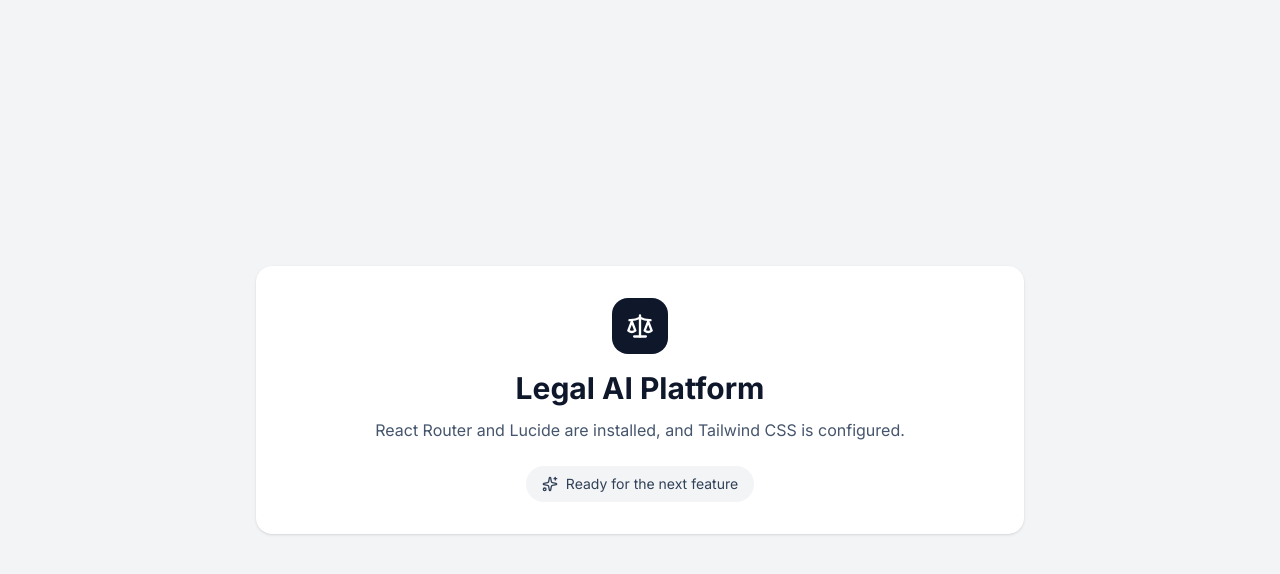
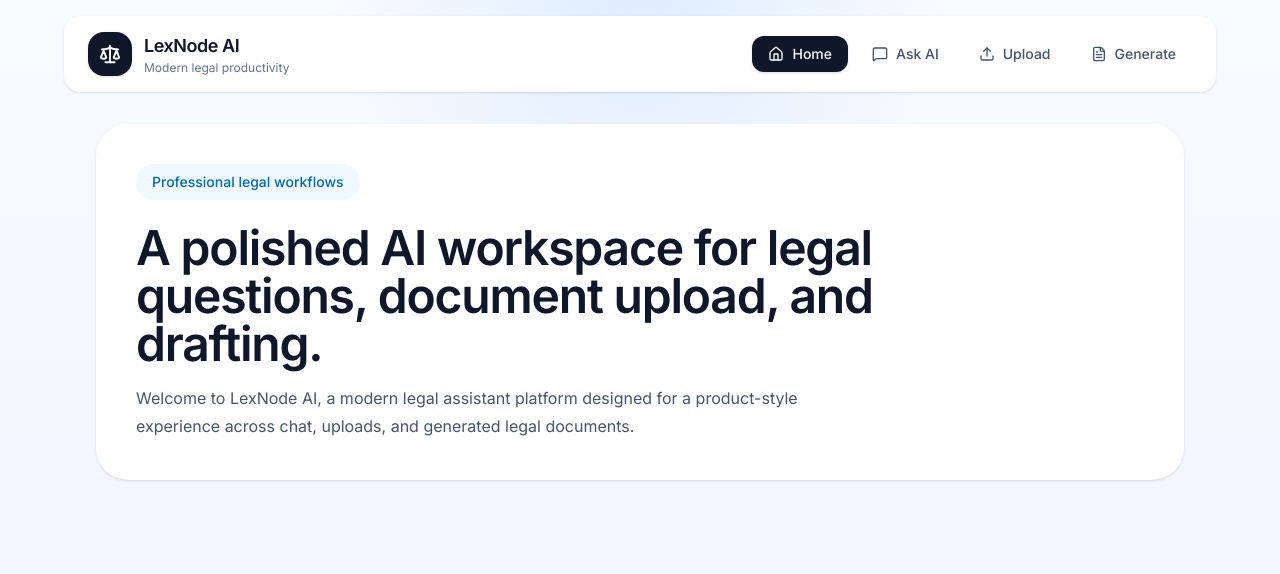
Before and after one commit to Anshul2202/Dev-Dynasty_Anshul, a React (Vite) app in the folder legal-ai-assistant/: page / in a window 1280 px wide. Shown: the top 574 px of the page. Built offline with nearby package versions, Linux system fonts and the light colour scheme.

Commit message:
Create professional navbar with icons

```diff
--- a/legal-ai-assistant/src/App.jsx
+++ b/legal-ai-assistant/src/App.jsx
@@ -1,22 +1,23 @@
-import { Scale, Sparkles } from 'lucide-react'
+import { Route, Routes } from 'react-router-dom'
+import Navbar from './layout/Navbar'
+import AskAIPage from './pages/AskAIPage'
+import GeneratePage from './pages/GeneratePage'
+import HomePage from './pages/HomePage'
+import UploadPage from './pages/UploadPage'
 
 function App() {
   return (
-    <main className="min-h-screen bg-gray-100 flex items-center justify-center px-4">
-      <section className="w-full max-w-3xl rounded-2xl bg-white p-8 shadow-sm text-center">
-        <div className="mx-auto mb-4 flex h-14 w-14 items-center justify-center rounded-2xl bg-slate-900 text-white">
-          <Scale size={28} />
-        </div>
-        <h1 className="text-3xl font-bold text-slate-900">Legal AI Platform</h1>
-        <p className="mt-3 text-slate-600">
-          React Router and Lucide are installed, and Tailwind CSS is configured.
-        </p>
-        <div className="mt-6 inline-flex items-center gap-2 rounded-full bg-gray-100 px-4 py-2 text-sm text-slate-700">
-          <Sparkles size={16} />
-          Ready for the next feature
-        </div>
-      </section>
-    </main>
+    <div className="min-h-screen bg-[radial-gradient(circle_at_top,_rgba(191,219,254,0.45),_transparent_30%),linear-gradient(180deg,_#f8fbff_0%,_#eef4ff_100%)]">
+      <Navbar />
+      <main className="mx-auto max-w-6xl px-4 pb-10 pt-4 sm:px-6 lg:px-8">
+        <Routes>
+          <Route path="/" element={<HomePage />} />
+          <Route path="/ask-ai" element={<AskAIPage />} />
+          <Route path="/upload" element={<UploadPage />} />
+          <Route path="/generate" element={<GeneratePage />} />
+        </Routes>
+      </main>
+    </div>
   )
 }
 
--- /dev/null
+++ b/legal-ai-assistant/src/layout/Navbar.jsx
@@ -0,0 +1,79 @@
+import { FileText, Home, MessageSquare, Scale, Upload } from 'lucide-react'
+import { NavLink } from 'react-router-dom'
+
+const navItems = [
+  { to: '/', label: 'Home', icon: Home, end: true },
+  { to: '/ask-ai', label: 'Ask AI', icon: MessageSquare },
+  { to: '/upload', label: 'Upload', icon: Upload },
+  { to: '/generate', label: 'Generate', icon: FileText },
+]
+
+function Navbar() {
+  return (
+    <header className="sticky top-0 z-40 px-4 py-4 sm:px-6">
+      <div className="mx-auto flex max-w-6xl items-center justify-between rounded-2xl bg-white px-6 py-4 shadow">
+        <NavLink to="/" className="flex items-center gap-3">
+          <div className="flex h-11 w-11 items-center justify-center rounded-2xl bg-slate-900 text-white shadow-sm">
+            <Scale size={22} />
+          </div>
+          <div>
+            <p className="text-lg font-semibold tracking-tight text-slate-900">LexNode AI</p>
+            <p className="text-xs text-slate-500">Modern legal productivity</p>
+          </div>
+        </NavLink>
+
+        <nav className="hidden items-center gap-2 md:flex">
+          {navItems.map((item) => {
+            const Icon = item.icon
+
+            return (
+              <NavLink
+                key={item.to}
+                to={item.to}
+                end={item.end}
+                className={({ isActive }) =>
+                  [
+                    'flex items-center gap-2 rounded-xl px-4 py-2 text-sm font-medium transition',
+                    isActive
+                      ? 'bg-slate-900 text-white shadow-sm'
+                      : 'text-slate-600 hover:bg-slate-100 hover:text-slate-900',
+                  ].join(' ')
+                }
+              >
+                <Icon size={16} />
+                <span>{item.label}</span>
+              </NavLink>
+            )
+          })}
+        </nav>
+      </div>
+
+      <nav className="mx-auto flex max-w-6xl gap-2 overflow-x-auto px-6 pb-4 md:hidden">
+        {navItems.map((item) => {
+          const Icon = item.icon
+
+          return (
+            <NavLink
+              key={item.to}
+              to={item.to}
+              end={item.end}
+              className={({ isActive }) =>
+                [
+                  'flex items-center gap-2 whitespace-nowrap rounded-xl px-4 py-2 text-sm font-medium transition',
+                  isActive
+                    ? 'bg-slate-900 text-white shadow-sm'
+                    : 'bg-slate-100 text-slate-600 hover:bg-slate-200 hover:text-slate-900',
+                ].join(' ')
+              }
+            >
+              <Icon size={16} />
+              <span>{item.label}</span>
+            </NavLink>
+          )
+        })}
+      </nav>
+    </header>
+  )
+}
+
+export default Navbar
--- /dev/null
+++ b/legal-ai-assistant/src/pages/AskAIPage.jsx
@@ -0,0 +1,12 @@
+function AskAIPage() {
+  return (
+    <section className="rounded-[2rem] bg-white p-8 shadow sm:p-10">
+      <h1 className="text-3xl font-semibold text-slate-900">Ask AI</h1>
+      <p className="mt-3 max-w-2xl text-base leading-7 text-slate-600">
+        Ask legal questions, get drafting help, and explore AI-assisted legal support.
+      </p>
+    </section>
+  )
+}
+
+export default AskAIPage
--- /dev/null
+++ b/legal-ai-assistant/src/pages/GeneratePage.jsx
@@ -0,0 +1,12 @@
+function GeneratePage() {
+  return (
+    <section className="rounded-[2rem] bg-white p-8 shadow sm:p-10">
+      <h1 className="text-3xl font-semibold text-slate-900">Generate</h1>
+      <p className="mt-3 max-w-2xl text-base leading-7 text-slate-600">
+        Generate legal drafts, agreements, and structured AI-assisted documents.
+      </p>
+    </section>
+  )
+}
+
+export default GeneratePage
--- /dev/null
+++ b/legal-ai-assistant/src/pages/HomePage.jsx
@@ -0,0 +1,19 @@
+function HomePage() {
+  return (
+    <section className="rounded-[2rem] bg-white p-8 shadow sm:p-10">
+      <p className="inline-flex rounded-full bg-sky-50 px-4 py-2 text-sm font-medium text-sky-700">
+        Professional legal workflows
+      </p>
+      <h1 className="mt-6 max-w-3xl text-4xl font-semibold tracking-tight text-slate-900 sm:text-5xl">
+        A polished AI workspace for legal questions, document upload, and drafting.
+      </h1>
+      <p className="mt-4 max-w-2xl text-base leading-7 text-slate-600">
+        Welcome to LexNode AI, a modern legal assistant platform designed for a
+        product-style experience across chat, uploads, and generated legal
+        documents.
+      </p>
+    </section>
+  )
+}
+
+export default HomePage
--- /dev/null
+++ b/legal-ai-assistant/src/pages/UploadPage.jsx
@@ -0,0 +1,12 @@
+function UploadPage() {
+  return (
+    <section className="rounded-[2rem] bg-white p-8 shadow sm:p-10">
+      <h1 className="text-3xl font-semibold text-slate-900">Upload</h1>
+      <p className="mt-3 max-w-2xl text-base leading-7 text-slate-600">
+        Upload documents for summarization, review, and AI-powered legal assistance.
+      </p>
+    </section>
+  )
+}
+
+export default UploadPage
```
